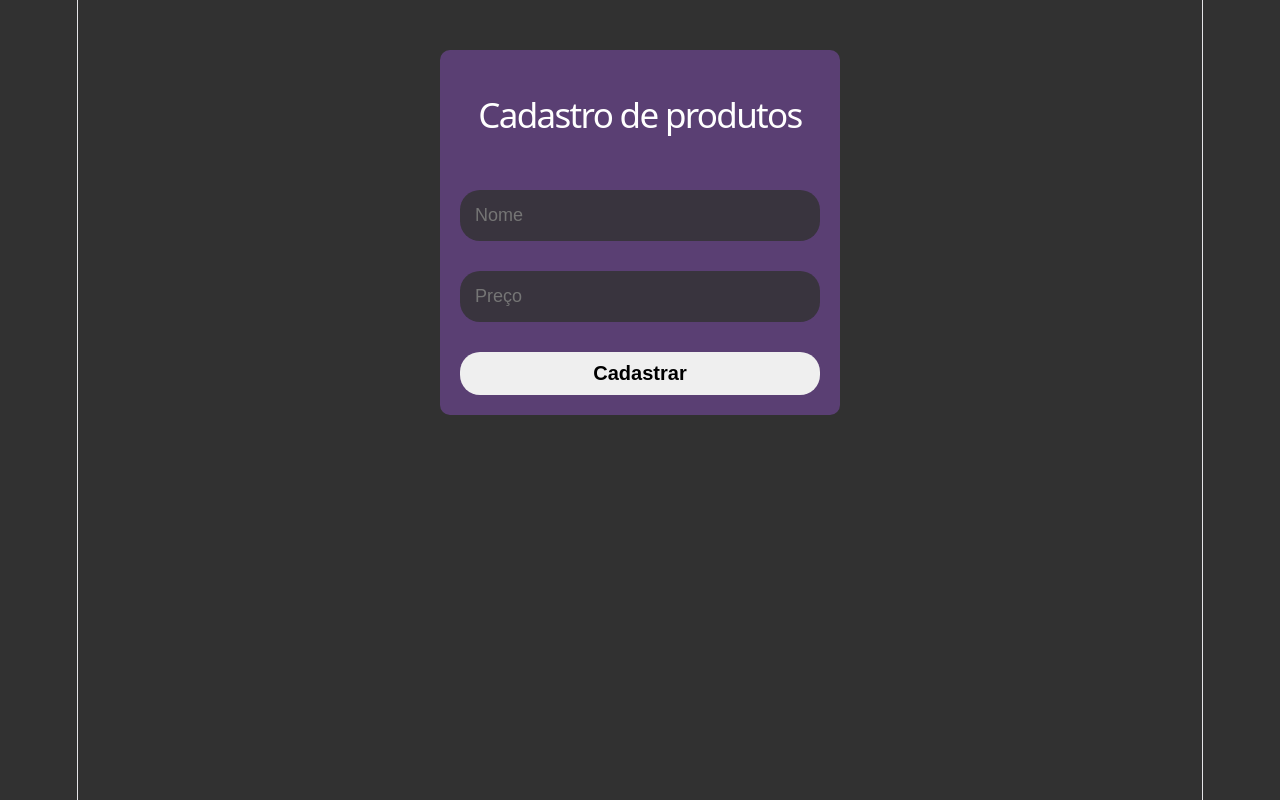
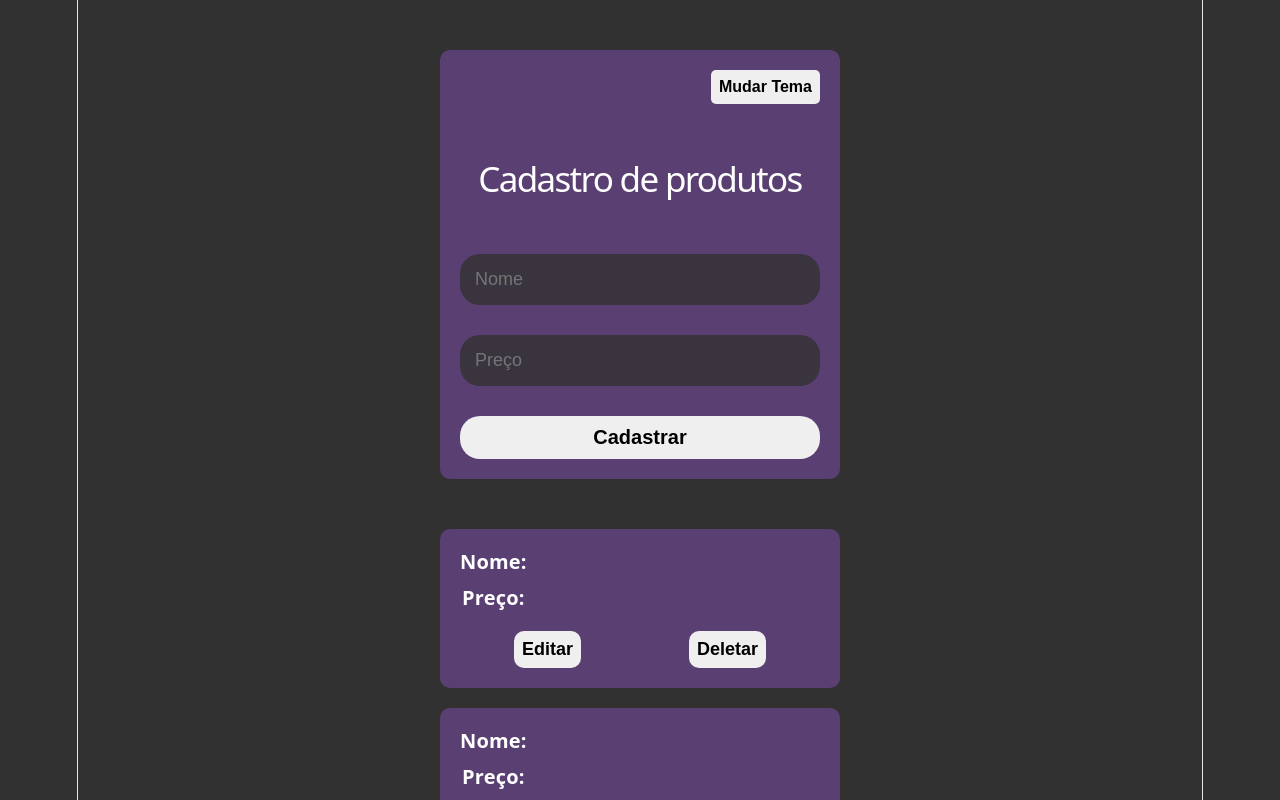
Before and after one commit to carlossatiro95/projeto002-frontend, a React app: page / in a window 1280 px wide. Shown: the top 800 px of the page. Built offline with nearby package versions, Linux system fonts and the light colour scheme; data requests are answered from the project's data file; the HTML template or start-up script is replaced by a standard one.

Commit message:
Foi criado botão para mudar tema.

```diff
--- a/db.json
+++ b/db.json
@@ -1,4 +1,20 @@
 {
-  "produtos": [],
+  "produtos": [
+    {
+      "nome": "",
+      "preço": "",
+      "id": "e9Mb5U-chjo"
+    },
+    {
+      "nome": "",
+      "preço": "",
+      "id": "TKUbhEEv5mc"
+    },
+    {
+      "nome": "",
+      "preço": "",
+      "id": "JnFppGmtg2o"
+    }
+  ],
   "$schema": "./node_modules/json-server/schema.json"
 }
--- a/src/App.css
+++ b/src/App.css
@@ -142,6 +142,7 @@ input {
   border-radius: 5px;
   border: none;
   outline: none;
+  padding: 8px;
 }
 .button-darkMode:hover {
   transform: scale(0.98);
--- a/src/App.jsx
+++ b/src/App.jsx
@@ -3,6 +3,14 @@ import "./App.css";
 import CardProduto from "./componentes/CardProduto";
 
 function App() {
+  const [darkMode, setDarkMode] = useState(() =>
+    JSON.parse(localStorage.getItem("keyDarkMode")),
+  );
+
+  useEffect(() => {
+    localStorage.setItem("keyDarkMode", JSON.stringify(darkMode));
+  }, [darkMode]);
+
   const [produto, setProduto] = useState({
     nome: "",
     preço: "",
@@ -96,7 +104,17 @@ function App() {
   return (
     <div className="container">
       <div className="box-form">
-        <form onSubmit={cadastrarProduto}>
+        <form
+          onSubmit={cadastrarProduto}
+          className={darkMode ? "darkMode" : ""}
+        >
+          <button
+            type="button"
+            className="button-darkMode"
+            onClick={() => setDarkMode(!darkMode)}
+          >
+            Mudar Tema
+          </button>
           <h1>Cadastro de produtos</h1>
 
           <input
@@ -123,6 +141,7 @@ function App() {
             produto={produtoMap}
             editarProduto={editarProduto}
             excluirProduto={excluirProduto}
+            darkMode={darkMode}
           />
         ))}
       </div>
--- a/src/componentes/CardProduto.jsx
+++ b/src/componentes/CardProduto.jsx
@@ -1,6 +1,6 @@
 import { useState } from "react";
 
-function CardProduto({ produto, editarProduto, excluirProduto }) {
+function CardProduto({ produto, editarProduto, excluirProduto, darkMode }) {
   const [produtoEditado, setProdutoEditado] = useState({
     nome: produto.nome,
     preço: produto.preço,
@@ -14,7 +14,7 @@ function CardProduto({ produto, editarProduto, excluirProduto }) {
   }
 
   return (
-    <div className="produto">
+    <div className={darkMode ? "produtoDark":"produto"}>
       {editando ? (
         <div className="inputs-produto">
           <input
```
